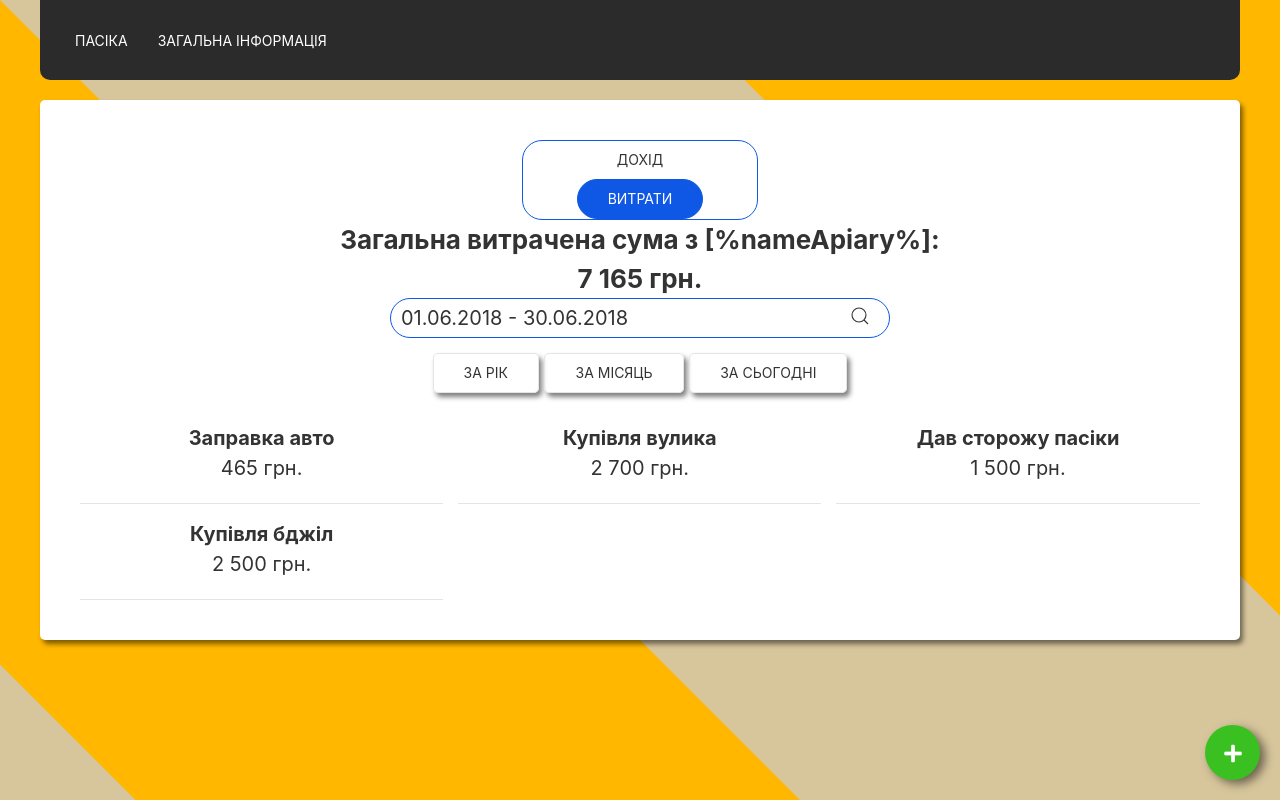
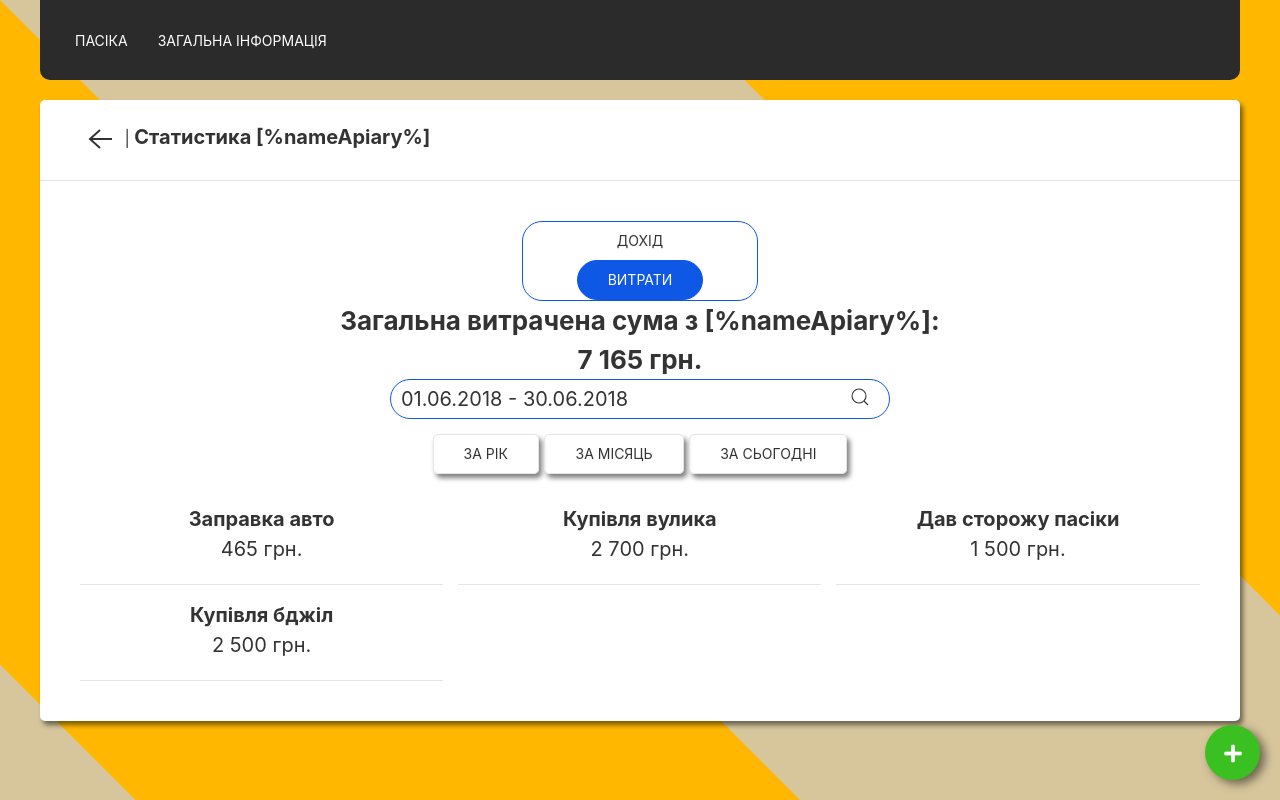
Before and after one commit to alexsyvolap/BeeSilver, a plain HTML site: page apiary/oneInfo/expense.html in a window 1280 px wide. Drawn offline with Linux system fonts and the light colour scheme.

Commit message:
add back button

```diff
--- a/apiary/oneInfo/expense.html
+++ b/apiary/oneInfo/expense.html
@@ -33,6 +33,10 @@
         </div>
 
         <div class="uk-card uk-card-default ">
+            <div class="uk-card-header uk-text-emphasis">
+                <a href="../index.html" uk-icon="icon: arrow-left; ratio: 2"></a> |
+                <span class="uk-text-bold uk-text-large">Статистика [%nameApiary%]</span>
+            </div>
             <div class="uk-card-body uk-text-large">
                 <div class="uk-flex uk-flex-center">
                     <div class="uk-text-center border-primary-div border-width-div">
```
Also changed, not shown: apiary/oneInfo/income.html (+4 -0 lines).
